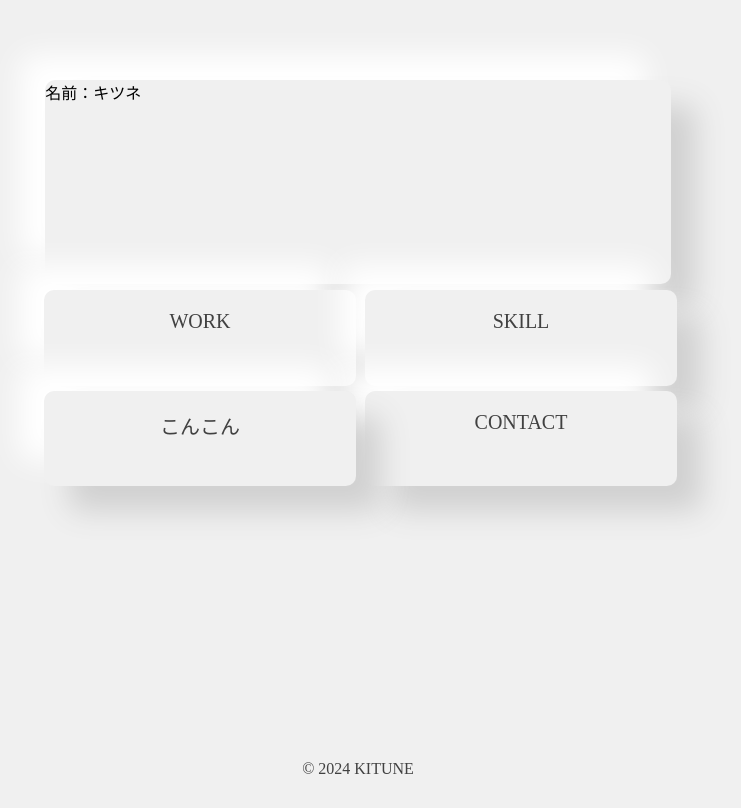
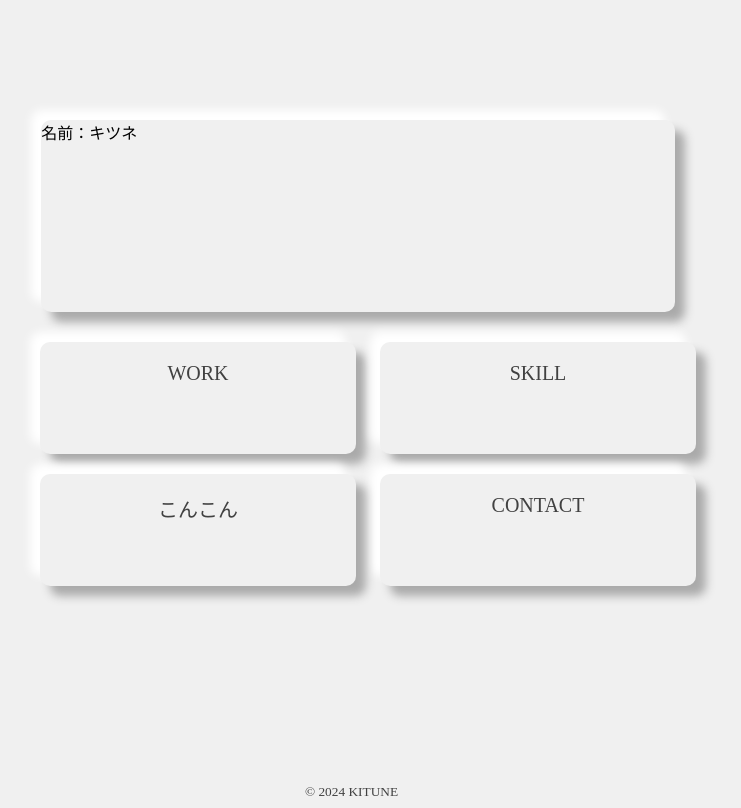
Before and after one commit to KlTUNE/Kitune_web, a plain HTML site: page index.html in a window 1280 px wide. Shown: the whole page, without its empty margins (282-1023 px from the left). Drawn offline with Linux system fonts and the light colour scheme.

Commit message:
temp save

```diff
--- a/index.css
+++ b/index.css
@@ -1,30 +1,38 @@
 html {
     background-color: #f0f0f0;
 }
+body {
+    margin: 0;
+    padding: 0;
+}
 
 #contents{
-    display: block;
     width: 50%;
-    height: 85vh;
+    height: 80vh;
     margin: 0 auto;
-    margin-top: 10vh;
+    margin-top: 15vh;
 }
 
 #profile {
+    display: block;
+    transition: all 0.3s cubic-bezier(0,1.49,1,1.75);
     width: 99%;
     height: 30%;
     margin: 0 auto;
-    margin-bottom: 1%;
+    margin-bottom: 30px;
     background-color: #f0f0f0;
     border-radius: 10px;
-    box-shadow: 25px 25px 30px #d0d0d0, -25px -25px 30px #ffffff;
+    box-shadow: 10px 10px 10px #aaaaaa, -10px -10px 10px #ffffff;
 }
 
 #profile:hover {
     width: 100%;
-    background-color: #f0f0f0;
-    border-radius: 10px;
-    box-shadow: 29px 29px 30px #d0d0d0, -29px -29px 30px #ffffff;
+    box-shadow: 15px 15px 15px #8f8f8f, -15px -15px 15px #ffffff;
+}
+
+#profile:active {
+    width: 98%;
+    box-shadow: inset 20px 20px 30px #8f8f8f, inset -20px -20px 30px #ffffff;
 }
 
 #grid {
@@ -32,9 +40,9 @@ html {
     width: 100%;
     height: 70%;
     grid-template-columns: 50% 50%;
-    grid-template-rows: 20% 20%;
-    row-gap: 5px;
-    column-gap: 5px;
+    grid-template-rows: 25% 25%;
+    row-gap: 20px;
+    column-gap: 20px;
 }
 
 .grid_items {
@@ -43,14 +51,14 @@ html {
     margin: 0 auto;
     background-color: #f0f0f0;
     border-radius: 10px;
-    box-shadow: 25px 25px 30px #d0d0d0, -25px -25px 30px #ffffff;
+    box-shadow: 10px 10px 10px #aaaaaa, -10px -10px 10px #ffffff;
 }
 
 .grid_items:hover {
     width: 100%;
     background-color: #f0f0f0;
     border-radius: 10px;
-    box-shadow: 29px 29px 30px #d0d0d0, -29px -29px 30px #ffffff;
+    box-shadow: 15px 15px 15px #8f8f8f, -15px -15px 15px #ffffff;
 }
 
 .grid_items:nth-child(4) {
@@ -65,9 +73,10 @@ html {
 }
 
 #copylight {
-    height: 5vh;
+    display: inline;
+    position: absolute;
+    bottom: 0; left: calc(50% - 53px);
     margin: 0;
-    text-align: center;
-    font-size: 100%;
+    font-size: 10pt;
     color: #414141;
 }
--- a/index.html
+++ b/index.html
@@ -8,9 +8,9 @@
 </head>
 <body>
     <div id="contents">
-        <div id="profile">
+        <a id="profile">
             <p>名前：キツネ</p>
-        </div>
+        </a>
         <div id="grid">
             <div id="work" class="grid_items">
                 <p>WORK</p>
@@ -26,7 +26,7 @@
             </div>
         </div>
     </div>
-    <p id="copylight">© 2024 KITUNE</p>
+    <footer id="copylight">© 2024 KITUNE</footer>
 </body>
 <script src="./index.js"></script>
 </html>
```
